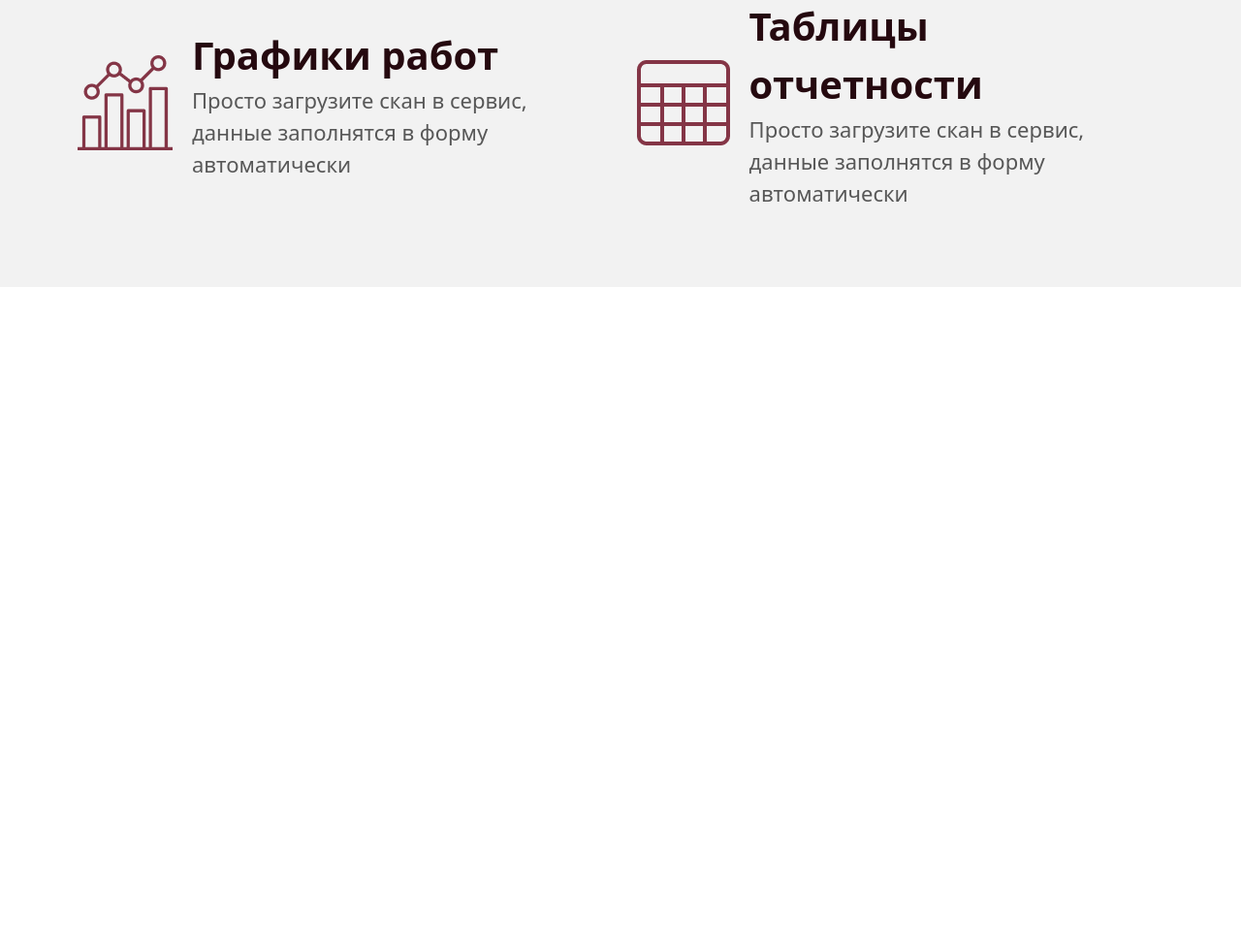
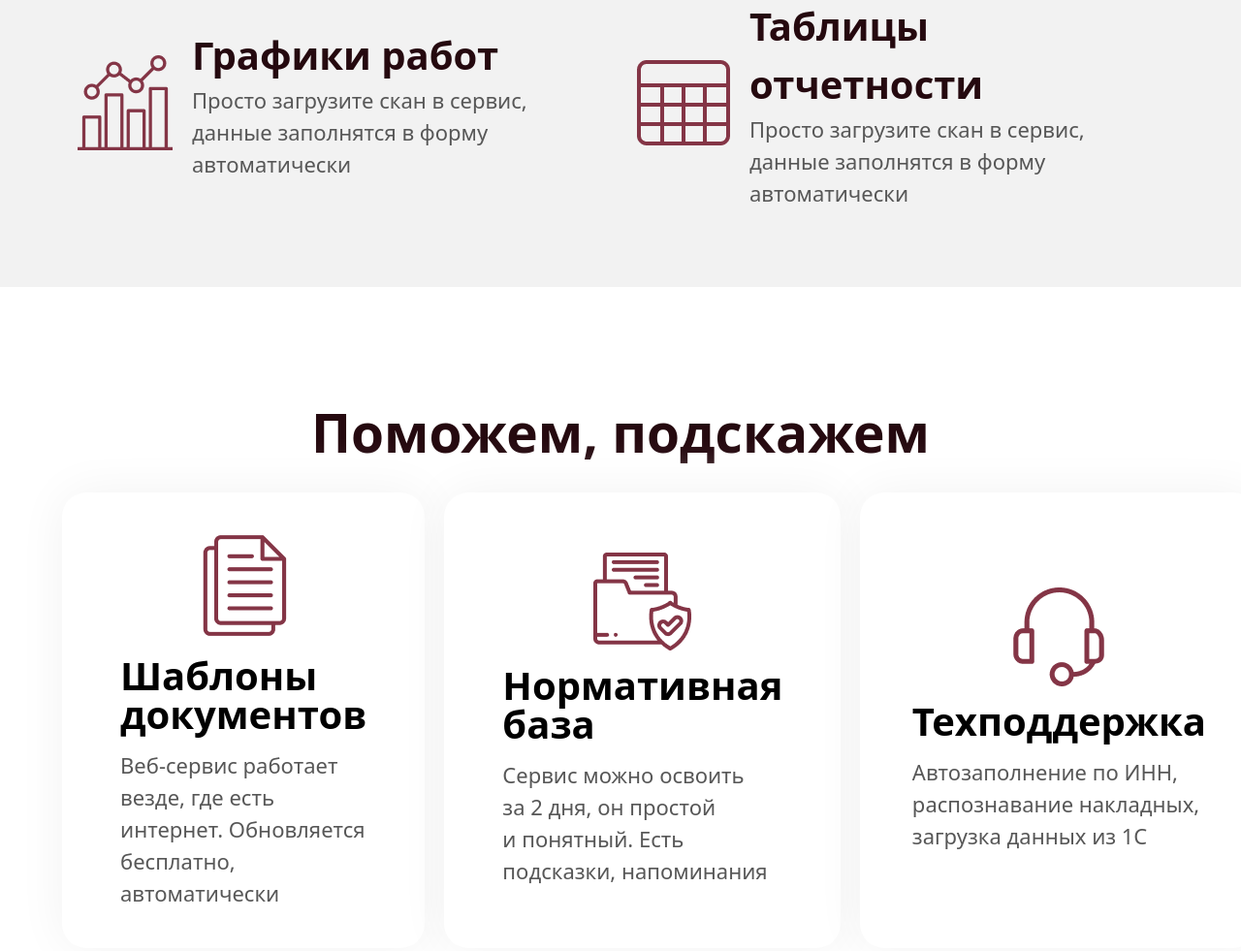
Before and after one commit to Jalilov-dev/Exam-2-Git-Github-Project, a website: page index.html in a window 1280 px wide. Shown: the part 6246-7227 px from the top of the page at 97% size. Before the commit the page ends 6542 px from the top, so only its background shows below. Drawn offline with Linux system fonts and the light colour scheme; files whose address does not match are found by name.

Commit message:
add seventh-section

```diff
--- a/index.html
+++ b/index.html
@@ -235,23 +235,52 @@
             </div>
           </div>
           <div class="flex justify-between items-center gap-8 max-w-300 m-auto  px-10   flex-col lg:flex-row">
-              <div class="flex items-center gap-5 flex-col md:flex-row  items-start lg:items-center">
+              <div class="flex md:items-center gap-5 flex-col md:flex-row  items-start lg:items-center">
             <img src="./img.png/chart (2) 1.png" alt="">
-            <div class="md::w-[481px]">
+            <div class="md:w-[481px]">
                 <p class="font-bold text-[#25090F] lg:text-[40px] md:text-[24px] text-[21px]">Графики работ</p>
                 <p class="md:text-[22px]  text-[#575757] ">Просто загрузите скан в сервис, данные заполнятся в форму автоматически</p>
             </div>
               </div>
 
-                    <div class="flex items-center gap-5 flex-col md:flex-row items-start lg:items-center">
+                    <div class="flex md:items-center gap-5 flex-col md:flex-row items-start lg:items-center">
             <img src="./img.png/cells 1.png" alt="">
-            <div class="md::w-[481px]">
+            <div class="md:w-[481px]">
                 <p class="font-bold text-[#25090F] lg:text-[40px] md:text-[24px] text-[21px]">Таблицы отчетности</p>
                 <p class="md:text-[22px]  text-[#575757] ">Просто загрузите скан в сервис, данные заполнятся в форму автоматически</p>
             </div>
               </div>
           </div>
     </section>
+
+    <section class="section-7 max-w-300 m-auto my-30  ">
+        <p class="text-center m-auto lg:text-[55px]/15 md:text-[40px] px-8 lg:w-auto text-[26px] font-bold text-[#25090F] pb-8">Поможем, подскажем</p>
+           <div class="flex justify-between items-center px-6 flex-col lg:flex-row gap-5">
+             <div class="lg:w-[410px] lg:h-[470px] md:items-center  flex rounded-[25px] md:flex-row gap-2 lg:flex-col items-start flex-col lg:justify-center md:gap-4 md:p-15 p-4 bg-[#FFFFFF] shadow-[0px_0px_50px_#F2F2F2]">
+                <img src="./img.png/file-and-folder 1.png" alt="">
+               <div>
+                 <p class="lg:text-[40px]/10 md:text-[24px] text-[21px] font-bold">Шаблоны документов</p>
+                <p class="lg:text-[22px]  md:pt-4 text-[#575757]">Веб-сервис работает везде, где есть интернет. Обновляется бесплатно, автоматически</p>
+               </div>
+             </div>
+
+                <div class="lg:w-[410px] lg:h-[470px] md:items-center  flex rounded-[25px] md:flex-row gap-2 lg:flex-col items-start flex-col lg:justify-center md:gap-4 md:p-15 p-4 bg-[#FFFFFF] shadow-[0px_0px_50px_#F2F2F2]">
+                <img src="./img.png/documents (3) 1.png" alt="">
+               <div>
+                 <p class="lg:text-[40px]/10 md:text-[24px] text-[21px] font-bold">Нормативная база</p>
+                <p class="lg:text-[22px]  md:pt-4 text-[#575757]">Сервис можно освоить за 2 дня, он простой и понятный. Есть подсказки, напоминания</p>
+               </div>
+             </div>
+
+                  <div class="lg:w-[410px] lg:h-[470px] md:items-center  flex rounded-[25px] md:flex-row gap-2 lg:flex-col items-start flex-col lg:justify-center md:gap-4 md:p-15 p-4 bg-[#FFFFFF] shadow-[0px_0px_50px_#F2F2F2]">
+                <img src="./img.png/support (4) 1.png" alt="">
+               <div>
+                 <p class="lg:text-[40px]/10 md:text-[24px] text-[21px] font-bold">Техподдержка</p>
+                <p class="lg:text-[22px]  md:pt-4 text-[#575757]">Автозаполнение по ИНН, распознавание накладных, загрузка данных из 1С</p>
+               </div>
+             </div>
+           </div>
+    </section>
 </body>
 
 </html>
```
Also changed, not shown: img.png/documents (3) 1.png (added), img.png/file-and-folder 1.png (added), img.png/support (4) 1.png (added), src/output.css.
